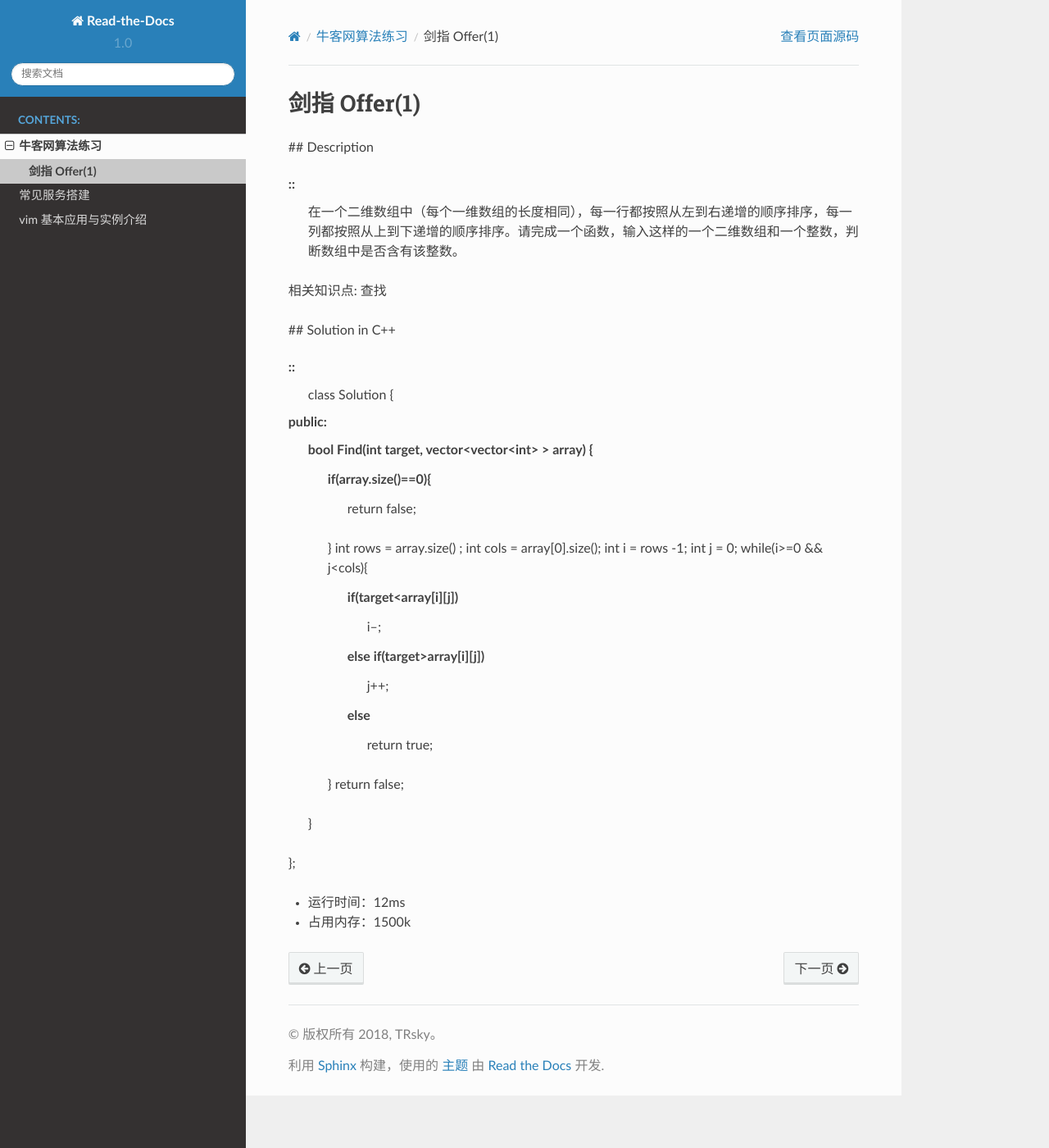
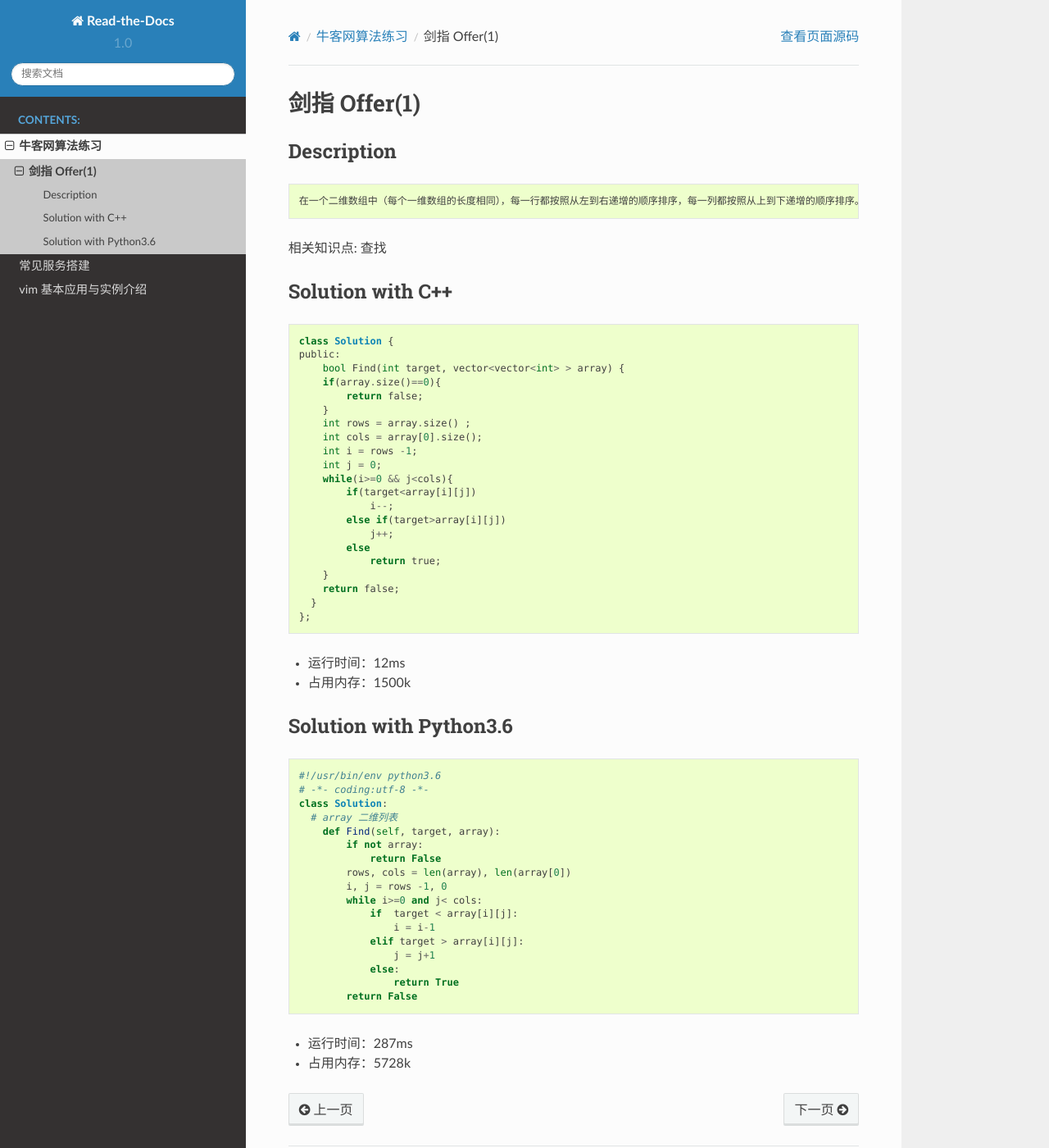
Before and after one commit to HardworkFish/ReadTheDocs, a Sphinx documentation site: the page built from source/algorithm/180903_search_001.rst, in a window 1280 px wide and 1400 px high. Shown: the whole window at 82% size. Built offline with Sphinx 7.4.7 and the Read the Docs theme 2.0.0, drawn with Linux system fonts in a browser that asks for light colours.

Commit message:
add niuke search 01

```diff
--- a/source/algorithm/180903_search_001.rst
+++ b/source/algorithm/180903_search_001.rst
@@ -1,19 +1,22 @@
 剑指 Offer(1)
 =============
 
-## Description
+Description
+-----------
+::
 
-::
-  在一个二维数组中（每个一维数组的长度相同），每一行都按照从左到右递增的顺序排序，每一列都按照从上到下递增的顺序排序。请完成一个函数，输入这样的一个二维数组和一个整数，判断数组中是否含有该整数。
+ 在一个二维数组中（每个一维数组的长度相同），每一行都按照从左到右递增的顺序排序，每一列都按照从上到下递增的顺序排序。请完成一个函数，输入这样的一个二维数组和一个整数，判断数组中是否含有该整数。
 
 相关知识点: 查找
 
-## Solution in C++
+Solution with C++
+------------------
 
 ::
-  class Solution {
-public:
-    bool Find(int target, vector<vector<int> > array) {
+
+    class Solution {
+    public:
+        bool Find(int target, vector<vector<int> > array) {
         if(array.size()==0){
             return false;
         }
@@ -30,9 +33,37 @@ public:
                 return true;
         }
         return false;
-    }
-};
+      }
+    };
 
 
 - 运行时间：12ms
 - 占用内存：1500k
+
+
+Solution with Python3.6
+------------------------
+
+::
+
+  #!/usr/bin/env python3.6
+  # -*- coding:utf-8 -*-
+  class Solution:
+    # array 二维列表
+      def Find(self, target, array):
+          if not array:
+              return False
+          rows, cols = len(array), len(array[0])
+          i, j = rows -1, 0
+          while i>=0 and j< cols:
+              if  target < array[i][j]:
+                  i = i-1
+              elif target > array[i][j]:
+                  j = j+1
+              else:
+                  return True
+          return False
+
+- 运行时间：287ms
+
+- 占用内存：5728k
--- a/source/index.rst
+++ b/source/index.rst
@@ -3,7 +3,7 @@
    You can adapt this file completely to your liking, but it should at least
    contain the root `toctree` directive.
 
-Welcome to Read-the-Docs's documentation!
+Make a note!
 =========================================
 
 .. toctree::
```
